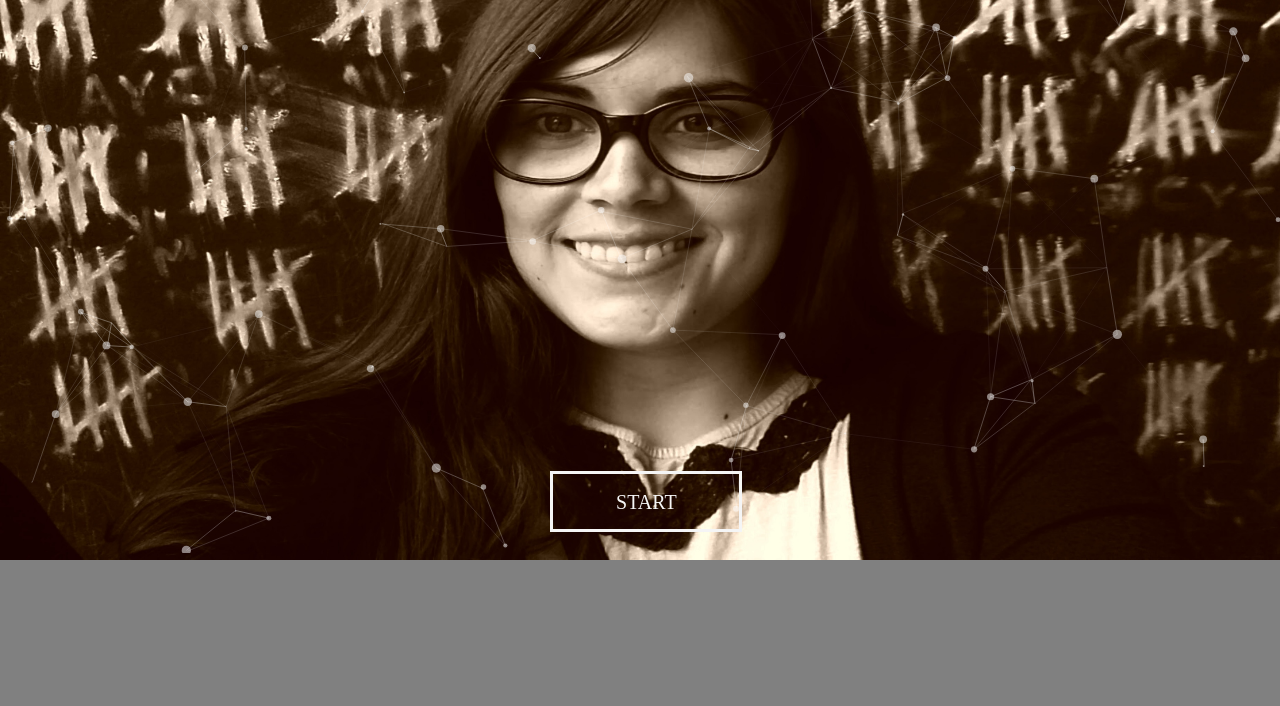
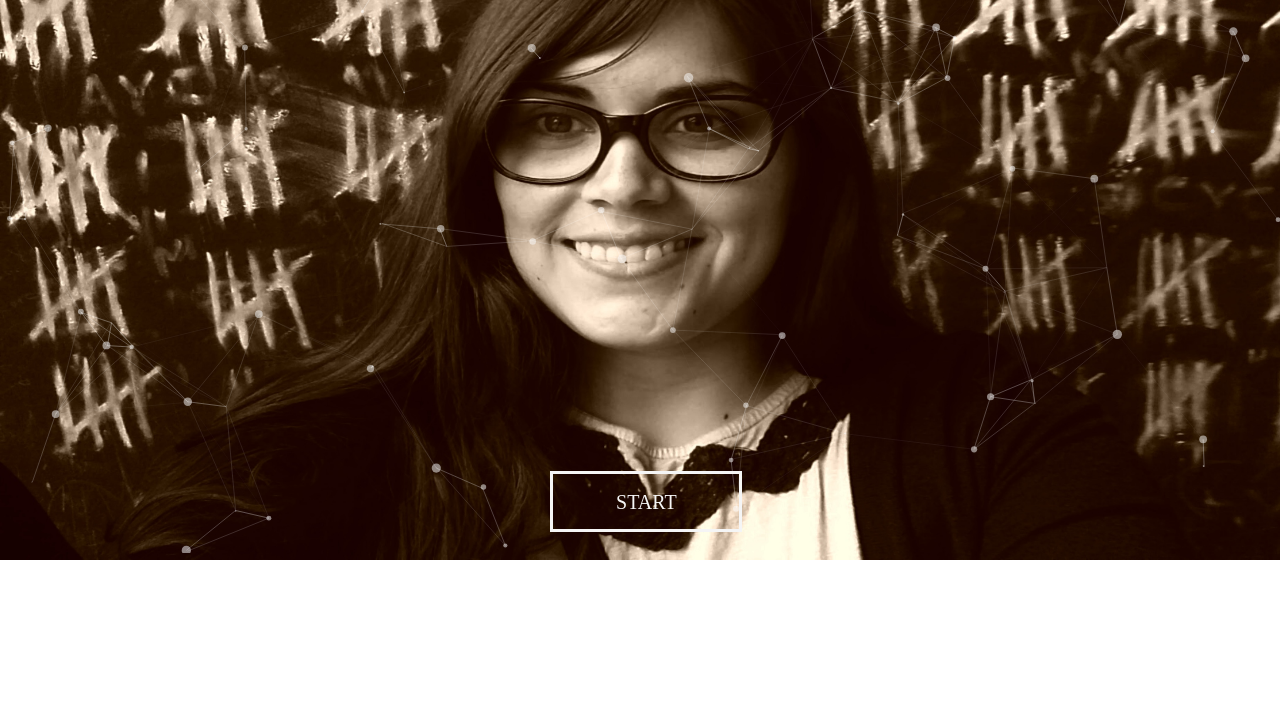
Before and after one commit to Saaras225/portafolio, a plain HTML site: page index.html in a window 1280 px wide. Shown: the part 87-793 px from the top of the page. Drawn offline with nearby package versions, Linux system fonts and the light colour scheme; a web font is replaced by a local one.

Commit message:
cambios de estilo

```diff
--- a/particles.css
+++ b/particles.css
@@ -1,18 +1,14 @@
 *{
-    margin:0; padding: 0;
-}
-
-body{
-    background-color:grey;
+    margin:0;
+    padding: 0;
 }
 
 #particles-js{
     background-image:url('./imagenes/sara.jpg');
     background-size: cover;
-    height:100%;
-    width: 100%;
+    width: 100%
+    heigth: 50%;
 }
-
 
 @media only screen and (max-width: 600px) {
     @import url('https://fonts.googleapis.com/css?family=ZCOOL+XiaoWei');
```
